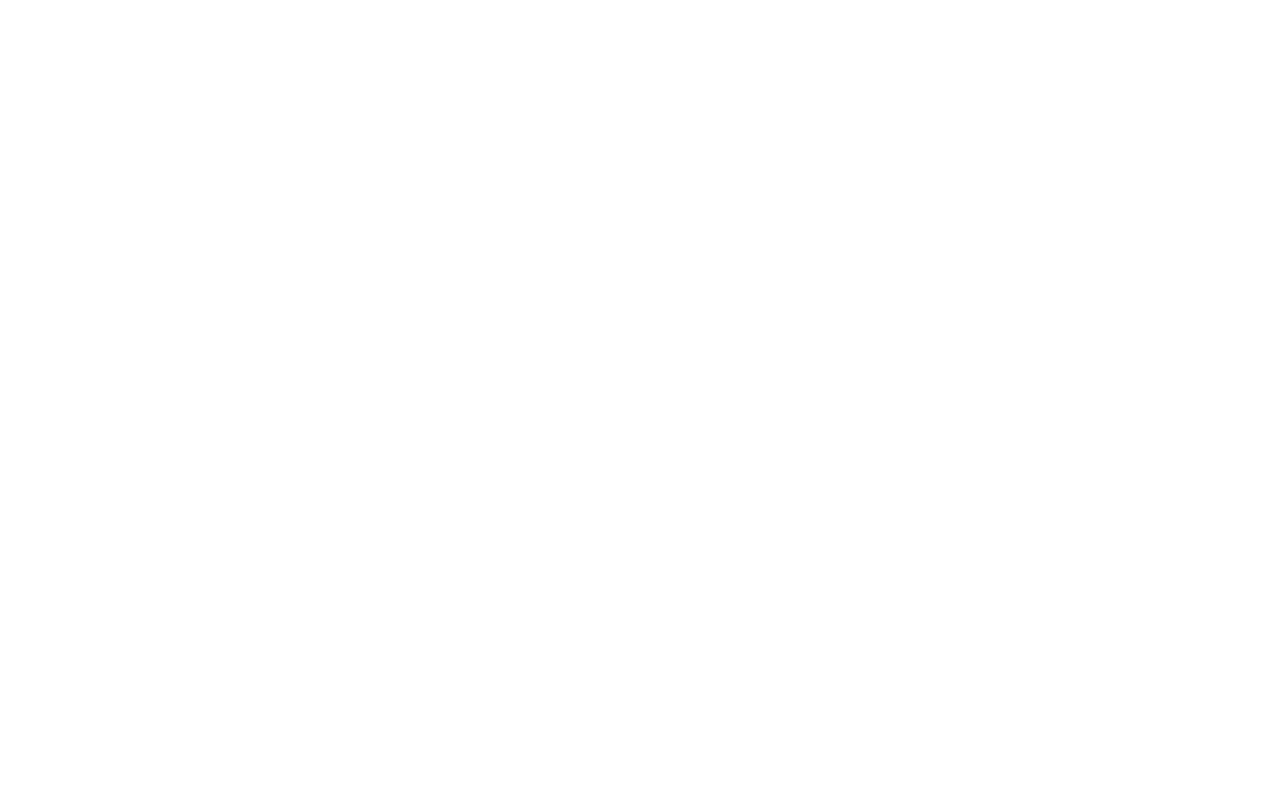
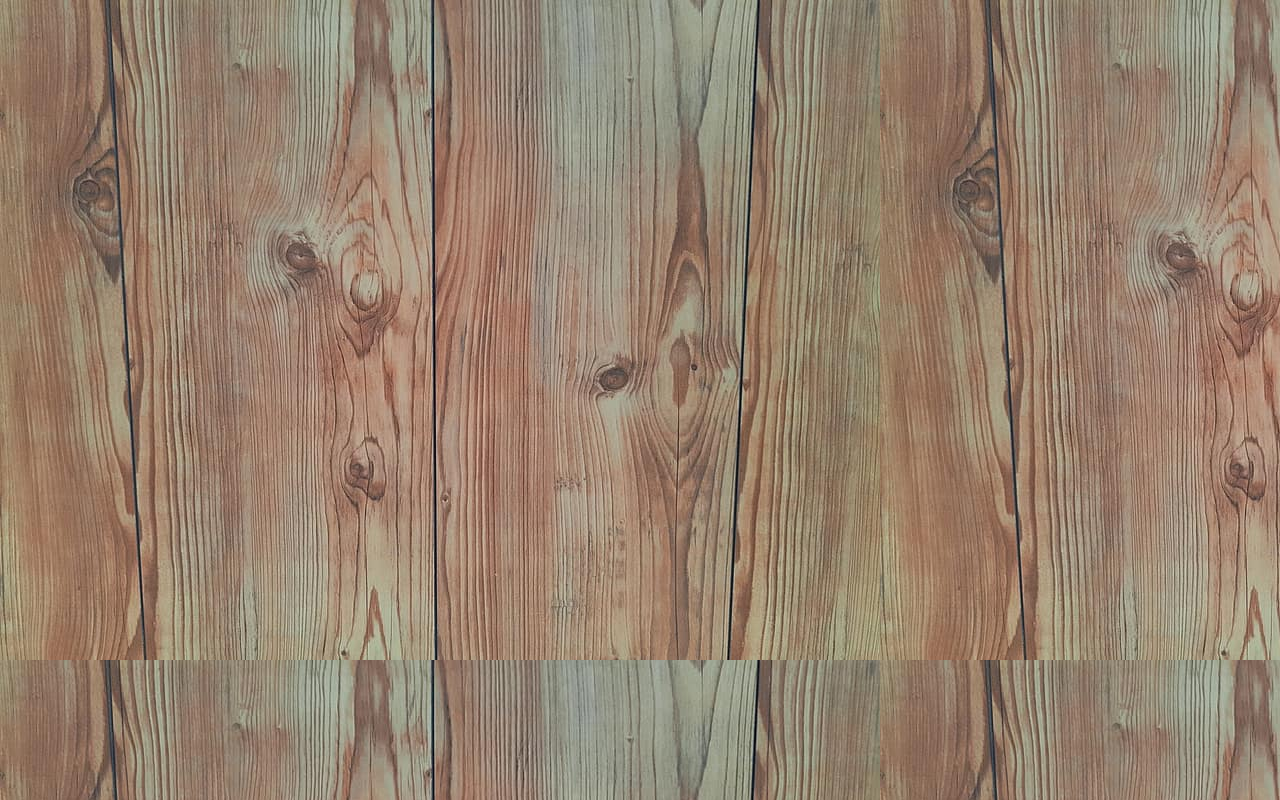
Before and after one commit to barnabasMatrai/react-exercise, a React (Create React App) app in the folder react-exercise/: page /login in a window 1280 px wide. Built offline with nearby package versions, Linux system fonts and the light colour scheme.

Commit message:
add background to login page

```diff
--- a/react-exercise/src/App.js
+++ b/react-exercise/src/App.js
@@ -1,10 +1,9 @@
+import React from "react";
+import { LoginPage } from './components/LoginPage';
+
 function App() {
   return (
-    <div className="App">
-      <header className="App-header">
-
-      </header>
-    </div>
+      <LoginPage/>
   );
 }
 
--- /dev/null
+++ b/react-exercise/src/components/LoginPage.css
@@ -0,0 +1,8 @@
+#login-page-container {
+    position: absolute;
+    top: 0;
+    left: 0;
+    height: 100%;
+    width: 100%;
+    background-image: url(../images/login-page-background.jpg);
+}
--- /dev/null
+++ b/react-exercise/src/components/LoginPage.js
@@ -0,0 +1,9 @@
+import React from 'react';
+import './LoginPage.css';
+
+export function LoginPage() {
+        return (
+            <div id="login-page-container">
+            </div>
+        );
+}
```
Also changed, not shown: react-exercise/src/images/login-page-background.jpg (added).
